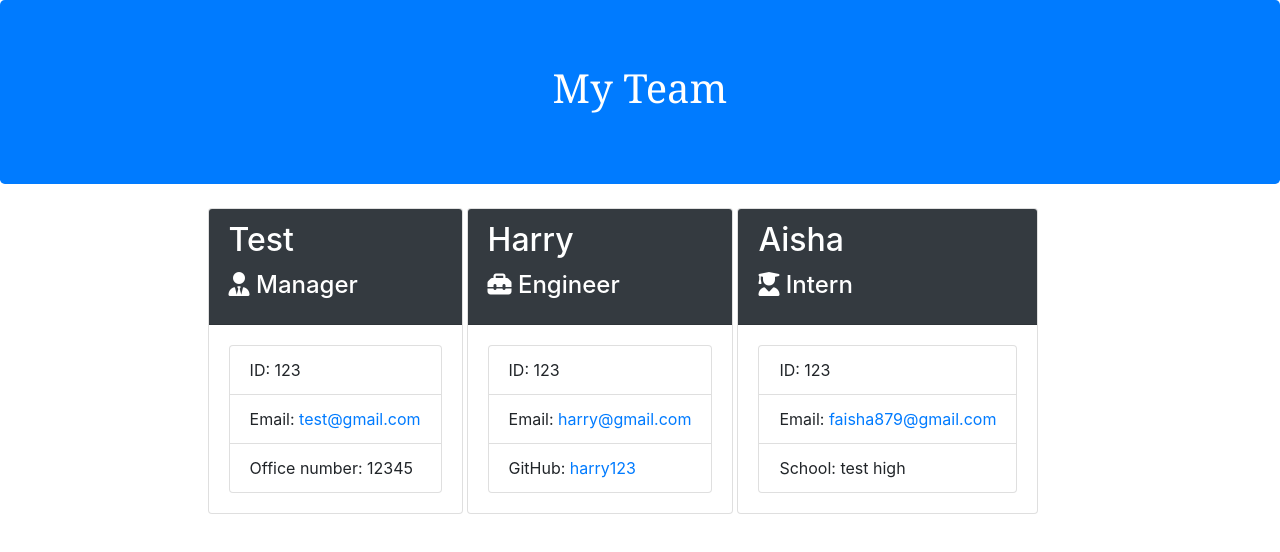
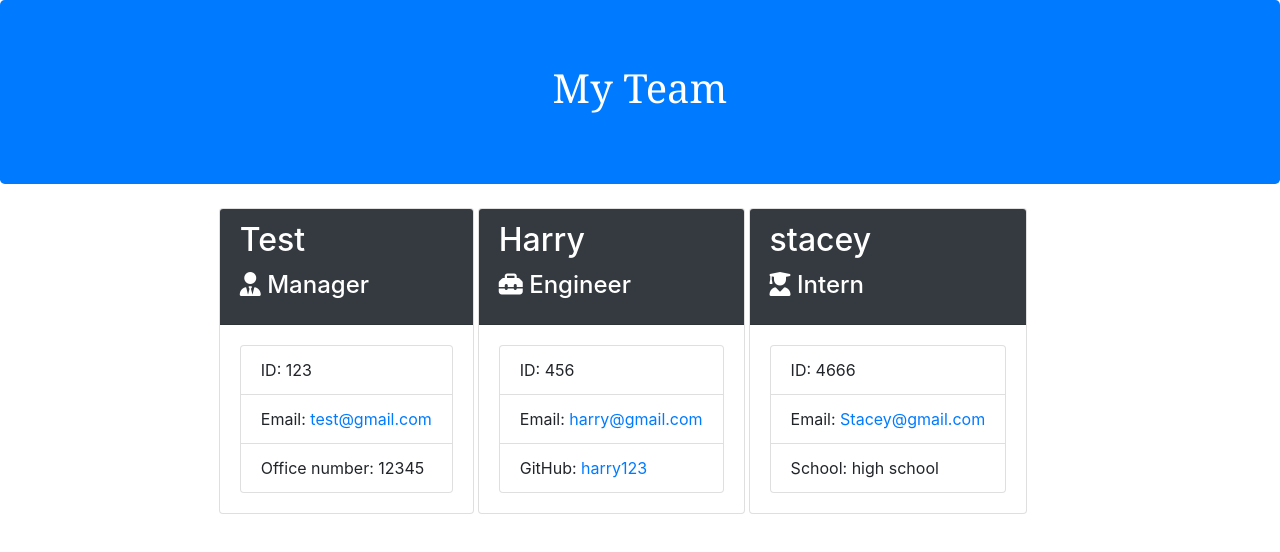
Before and after one commit to aisha1710/team-profile-generator, a website: page dist/index.html in a window 1280 px wide. Drawn offline with nearby package versions, Linux system fonts and the light colour scheme.

```diff
--- a/dist/index.html
+++ b/dist/index.html
@@ -5,8 +5,13 @@
     <meta http-equiv="X-UA-Compatible" content="IE=edge" />
     <meta name="viewport" content="width=device-width, initial-scale=1.0" />
     <title>My Team</title>
-    <link rel="stylesheet" href="https://cdn.jsdelivr.net/npm/bootstrap@4.1.3/dist/css/bootstrap.min.css" integrity="sha384-MCw98/SFnGE8fJT3GXwEOngsV7Zt27NXFoaoApmYm81iuXoPkFOJwJ8ERdknLPMO" crossorigin="anonymous">
-    <link rel="stylesheet" href="style.css">
+    <link
+      rel="stylesheet"
+      href="https://cdn.jsdelivr.net/npm/bootstrap@4.1.3/dist/css/bootstrap.min.css"
+      integrity="sha384-MCw98/SFnGE8fJT3GXwEOngsV7Zt27NXFoaoApmYm81iuXoPkFOJwJ8ERdknLPMO"
+      crossorigin="anonymous"
+    />
+    <link rel="stylesheet" href="style.css" />
     <script src="https://kit.fontawesome.com/bcd4d79a5a.js"></script>
   </head>
   <body>
@@ -20,49 +25,63 @@
     <div class="container">
       <div class="row">
         <div class="row team-area col-12 d-flex justify-content-center">
-
           <div class="card employee-card mr-1">
             <div class="card-header bg-dark text-white">
               <h2 class="card-title">Test</h2>
-        <h4 class="card-title"><i class="fas fa-user-tie"></i> Manager</h4>
+              <h4 class="card-title">
+                <i class="fas fa-user-tie"></i> Manager
+              </h4>
             </div>
             <div class="card-body">
               <ul class="list-group">
                 <li class="list-group-item">ID: 123</li>
-            <li class="list-group-item">Email: <a href="mailto:test@gmail.com">test@gmail.com</a></li>
+                <li class="list-group-item">
+                  Email: <a href="mailto:test@gmail.com">test@gmail.com</a>
+                </li>
                 <li class="list-group-item">Office number: 12345</li>
+              </ul>
+            </div>
+          </div>
+          <div class="card employee-card mr-1">
+            <div class="card-header bg-dark text-white">
+              <h2 class="card-title">Harry</h2>
+              <h4 class="card-title">
+                <i class="fas fa-toolbox"></i> Engineer
+              </h4>
+            </div>
+            <div class="card-body">
+              <ul class="list-group">
+                <li class="list-group-item">ID: 456</li>
+                <li class="list-group-item">
+                  Email: <a href="mailto:harry@gmail.com">harry@gmail.com</a>
+                </li>
+                <li class="list-group-item">
+                  GitHub:
+                  <a href="https://github.com/harry123" target="_blank"
+                    >harry123</a
+                  >
+                </li>
               </ul>
             </div>
           </div>
 
           <div class="card employee-card mr-1">
             <div class="card-header bg-dark text-white">
-        <h2 class="card-title">Harry</h2>
-        <h4 class="card-title"><i class="fas fa-toolbox"></i> Engineer</h4>
+              <h2 class="card-title">stacey</h2>
+              <h4 class="card-title">
+                <i class="fas fa-user-graduate"></i> Intern
+              </h4>
             </div>
             <div class="card-body">
               <ul class="list-group">
-            <li class="list-group-item">ID: 123</li>
-            <li class="list-group-item">Email: <a href="mailto:harry@gmail.com">harry@gmail.com</a></li>
-            <li class="list-group-item">GitHub: <a href="https://github.com/harry123" target="_blank">harry123</a></li>
+                <li class="list-group-item">ID: 4666</li>
+                <li class="list-group-item">
+                  Email: <a href="mailto:stacey@gmail.com">Stacey@gmail.com</a>
+                </li>
+                <li class="list-group-item">School: high school</li>
               </ul>
             </div>
           </div>
-
-<div class="card employee-card mr-1">
-    <div class="card-header bg-dark text-white">
-        <h2 class="card-title">Aisha</h2>
-        <h4 class="card-title"><i class="fas fa-user-graduate"></i> Intern</h4>
-    </div>
-    <div class="card-body">
-        <ul class="list-group">
-            <li class="list-group-item">ID: 123</li>
-            <li class="list-group-item">Email: <a href="mailto:faisha879@gmail.com">faisha879@gmail.com</a></li>
-            <li class="list-group-item">School: test high</li>
-        </ul>
-    </div>
-</div>
-
         </div>
       </div>
     </div>
```
Also changed, not shown: README.md. Lines whose indentation alone changed are shown as unchanged.
